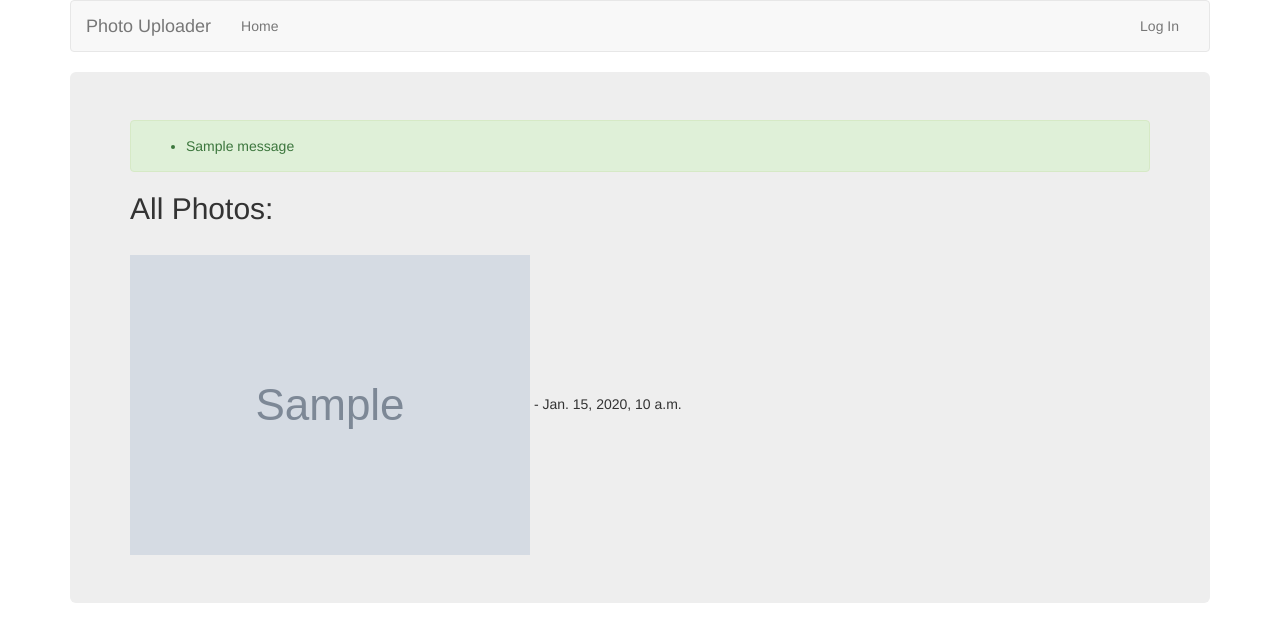
After one commit to dondiimperial/photoupload, a Django app: template templates/photos/home.html in a window 1280 px wide. The commit adds this page. Shown: the top 642 px of the page. Run offline with Django 3.2, Linux system fonts and the light colour scheme; the template is opened without the code that fills it: most values are stand-ins (such as "Sample title", 1, 10 or a date in 2020); grey boxes marked "Sample" are stand-in pictures; one stand-in notice (Sample message) is shown; some libraries are stand-ins or nearby versions.

Commit message:
Postgresql backend and initial bootstrap based UI

```diff
--- a/photos/models.py
+++ b/photos/models.py
@@ -1,6 +1,7 @@
 from django.db import models
+from django.conf import settings
 
 # Create your models here.
 class Photo(models.Model):
-    image_path = models.CharField(max_length=255)
-    thumbnail_path = models.CharField(max_length=255)
+    uploaded_file = models.ImageField(upload_to='photos/')
+    uploaded_at = models.DateTimeField(auto_now_add=True)
--- /dev/null
+++ b/photos/settings.py
@@ -0,0 +1,6 @@
+"""Photos specific default settings. These can be overridden by the project level settings"""
+
+from django.conf import settings
+
+"""The directory where photos are saved"""
+SHOW_PER_PAGE = getattr(settings, 'PHOTOS_SHOW_PER_PAGE', 1)
--- a/photoupload/urls.py
+++ b/photoupload/urls.py
@@ -15,6 +15,8 @@ Including another URLconf
 """
 from django.urls import path
 from django.conf.urls import include, url
+from django.conf.urls.static import static
+from django.conf import settings
 from django.contrib.auth import views as auth_views
 from django.views.generic import TemplateView
 
@@ -26,4 +28,7 @@ urlpatterns = [
     # For the same rationale as above we override the logout view to customize the next page.
     url(r'^accounts/logout/$', auth_views.logout, {'next_page': 'photos:home'}, name='logout'),
     url(r'^accounts/', include('registration.backends.simple.urls')),
-]
+] + static(settings.STATIC_URL, document_root=settings.STATIC_ROOT)
+
+if settings.DEBUG:
+    urlpatterns += static(settings.MEDIA_URL, document_root=settings.MEDIA_ROOT)
--- /dev/null
+++ b/static/css/style.css
@@ -0,0 +1,7 @@
+body {
+
+}
+.starter-template {
+  padding: 40px 15px;
+  text-align: center;
+}
--- a/templates/base.html
+++ b/templates/base.html
@@ -1,9 +1,60 @@
-<html>
+<!doctype html>
+<html lang="en">
   <head>
+    <meta charset="utf-8">
+    <meta http-equiv="X-UA-Compatible" content="IE=edge">
+    <meta name="viewport" content="width=device-width, initial-scale=1">
+
     <title>Photo Uploader - {% block title %}{% endblock %}</title>
+
+    <!-- Bootstrap core CSS -->
+    <link rel="stylesheet" href="https://maxcdn.bootstrapcdn.com/bootstrap/3.3.7/css/bootstrap.min.css" integrity="sha384-BVYiiSIFeK1dGmJRAkycuHAHRg32OmUcww7on3RYdg4Va+PmSTsz/K68vbdEjh4u" crossorigin="anonymous">
+
+    <!-- IE10 viewport hack for Surface/desktop Windows 8 bug -->
+    <link href="https://maxcdn.bootstrapcdn.com/css/ie10-viewport-bug-workaround.css" rel="stylesheet">
+
+    {% load static %}
+    <link href="{% static 'css/style.css' %}" rel="stylesheet">
+    <!--<link href="starter-template.css" rel="stylesheet">-->
+
+    <!-- HTML5 shim and Respond.js for IE8 support of HTML5 elements and media queries -->
+    <!--[if lt IE 9]>
+      <script src="https://oss.maxcdn.com/html5shiv/3.7.3/html5shiv.min.js"></script>
+      <script src="https://oss.maxcdn.com/respond/1.4.2/respond.min.js"></script>
+    <![endif]-->
   </head>
+
   <body>
-    {% block content %}
-    {% endblock %}
+
+    <div class="container">
+
+      {% include 'navigation.html' %}
+      <!-- Main component for a primary marketing message or call to action -->
+      <div class="jumbotron">
+        {% if messages %}
+        <div class="alert alert-success" role="alert">
+          <ul class="messages">
+            {% for message in messages %}
+            <li class="message">{{ message }}</li>
+            {% endfor %}
+          </ul>
+        </div>
+        {% endif %}
+        <div id="content">
+          {% block content %}
+          {% endblock %}
+        </div>
+      </div>
+    </div> <!-- /container -->
+
+    <!-- Bootstrap core JavaScript
+    ================================================== -->
+    <!-- Placed at the end of the document so the pages load faster -->
+    <!-- jQuery first, then Popper.js, then Bootstrap JS -->
+    <!--<script src="https://code.jquery.com/jquery-3.2.1.min.js"></script>-->
+    <script src=" https://ajax.googleapis.com/ajax/libs/jquery/1.12.4/jquery.min.js"></script>
+    <script src="https://maxcdn.bootstrapcdn.com/bootstrap/3.3.7/js/bootstrap.min.js"></script>
+    <!-- IE10 viewport hack for Surface/desktop Windows 8 bug -->
+    <script src="https://maxcdn.bootstrapcdn.com/js/ie10-viewport-bug-workaround.js"></script>
   </body>
 </html>
--- /dev/null
+++ b/templates/navigation.html
@@ -0,0 +1,32 @@
+<nav class="navbar navbar-default">
+  <div class="container-fluid">
+    <div class="navbar-header">
+      <button type="button" class="navbar-toggle collapsed" data-toggle="collapse" data-target="#navbar" aria-expanded="false" aria-controls="navbar">
+        <span class="sr-only">Toggle navigation</span>
+        <span class="icon-bar"></span>
+        <span class="icon-bar"></span>
+        <span class="icon-bar"></span>
+      </button>
+      <a class="navbar-brand" href="{% url 'photos:home' %}">Photo Uploader</a>
+    </div>
+    <div id="navbar" class="navbar-collapse collapse">
+      <ul class="nav navbar-nav">
+        {% url 'photos:home' as home_url %}
+        <li{% if request.path == home_url %} class="active"{% endif %}><a href="{% url 'photos:home' %}">Home</a></li>
+        {% if user.is_authenticated %}
+          {% url 'photos:upload' as upload_url %}
+          <li><a href="{% url 'photos:upload' %}">Upload Photo</a></li>
+        {% endif %}
+      </ul>
+      <ul class="nav navbar-nav navbar-right">
+        <li>
+          {% if user.is_authenticated %}
+            <a href="{% url 'logout' %}">Log Out</a>
+          {% else %}
+            <a href="{% url 'auth_login' %}">Log In</a>
+          {% endif %}
+        </li>
+      </ul>
+    </div><!--/.nav-collapse -->
+  </div><!--/.container-fluid -->
+</nav>
--- /dev/null
+++ b/templates/photos/.#home.html
@@ -0,0 +1 @@
+dondi@trtadmin-dev1.6336:1512831159
--- /dev/null
+++ b/templates/photos/home.html
@@ -0,0 +1,24 @@
+{% extends 'base.html' %}
+
+{% block title %}Home{% endblock %}
+
+{% block content %}
+  <h2>All Photos:</h2>
+  {% if paginated_photos %}
+    {% if paginated_photos.has_previous %}
+      <a href="?page=1">&laquo; first</a>
+      <a href="?page={{ paginated_photos.previous_page_number }}">previous</a>
+    {% endif %}
+    <br/>
+    {% for photo in paginated_photos %}
+      <img src="{{ MEDIA_URL }}{{ photo.uploaded_file }}"/> - {{ photo.uploaded_at }}
+    {% endfor %}
+    <br/>
+    {% if paginated_photos.has_next %}
+      <a href="?page={{ paginated_photos.next_page_number }}">next</a>
+      <a href="?page={{ paginated_photos.paginator.num_pages }}">last &raquo;</a>
+    {% endif %}
+  {% else %}
+    No photos yet.
+  {% endif %}
+{% endblock %}
```
Also changed, not shown: photos/forms.py (+5 -2 lines), photos/views.py (+17 -11 lines), photoupload/settings.py (+9 -2 lines), photos/migrations/0001_initial.py, 2 other files.
